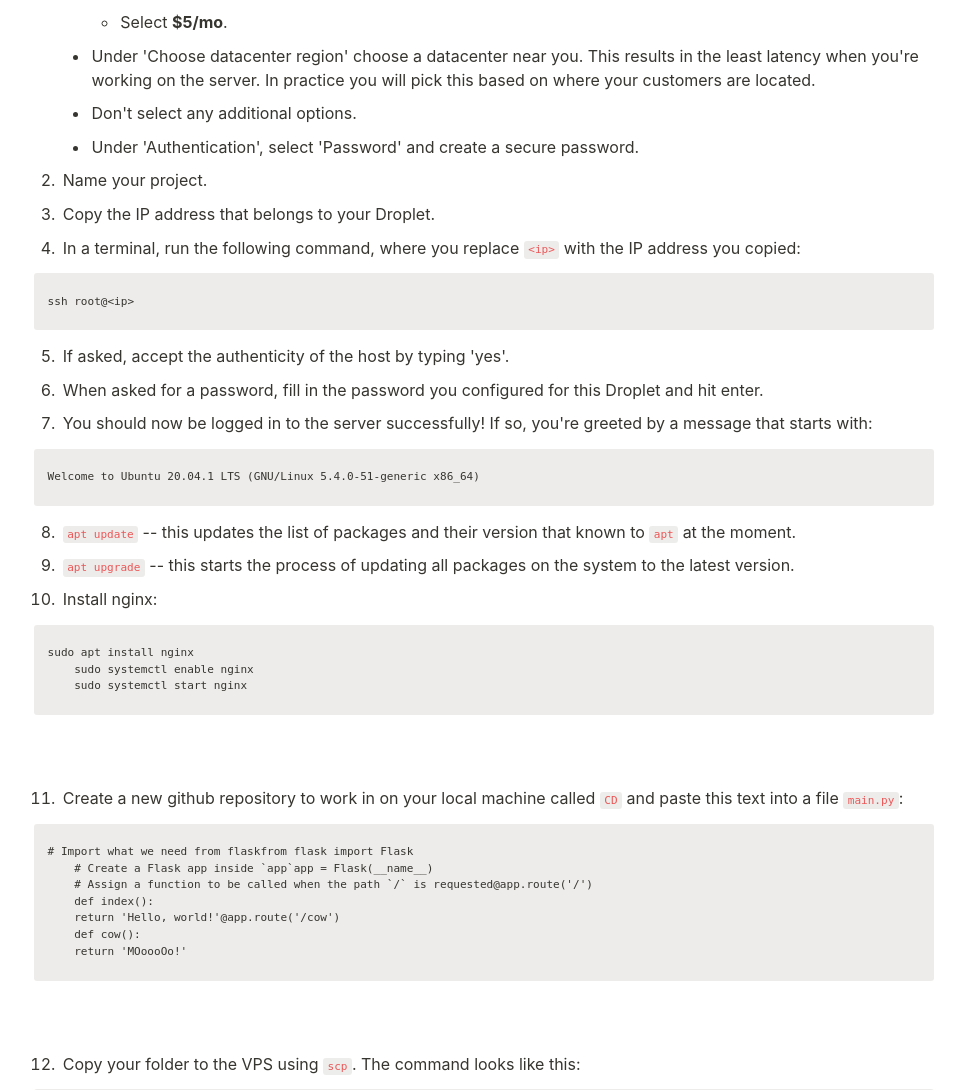
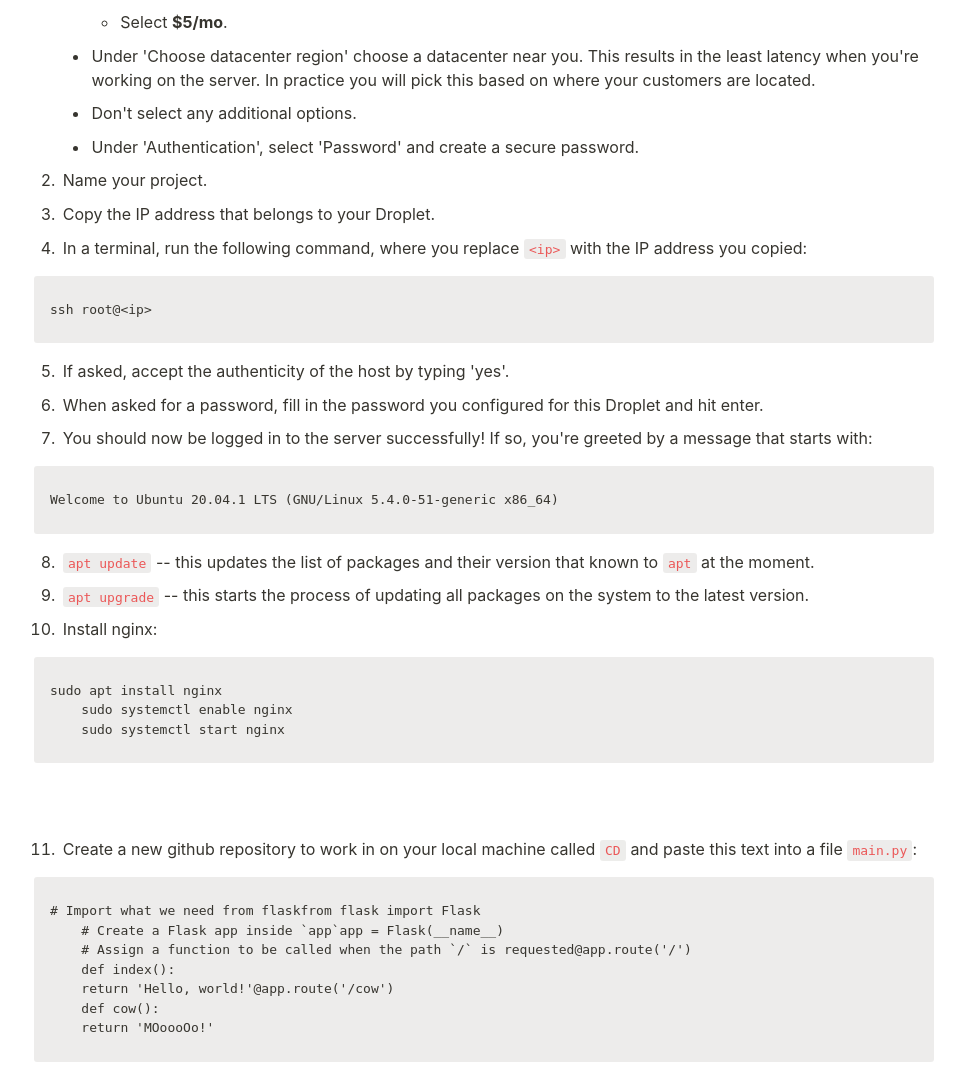
Before and after one commit to arturschmal/Winc-assignment-Continuous-Deployment, a Flask app: page / in a window 1280 px wide. Shown: the part 316-1406 px from the top of the page, without its empty margins (156-1121 px from the left). Run offline with Flask 2, Linux system fonts and the light colour scheme.

Commit message:
update index.html

```diff
--- a/templates/index.html
+++ b/templates/index.html
@@ -401,7 +401,7 @@
         border-radius: 3px;
         padding: 0.2em 0.4em;
         border-radius: 3px;
-        font-size: 85%;
+        font-size: 100%;
         tab-size: 2;
     }
 
```
